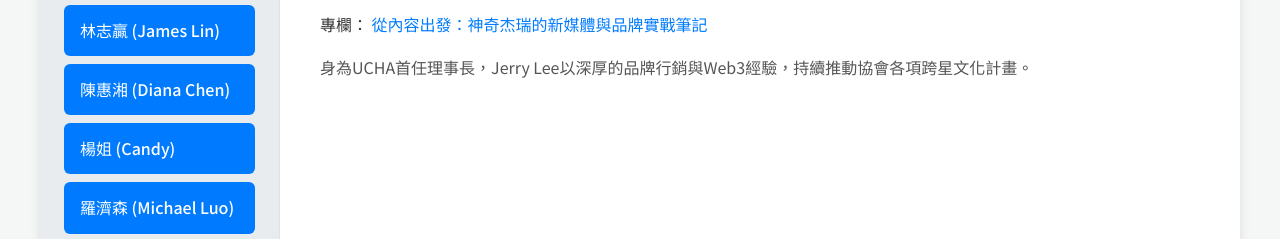
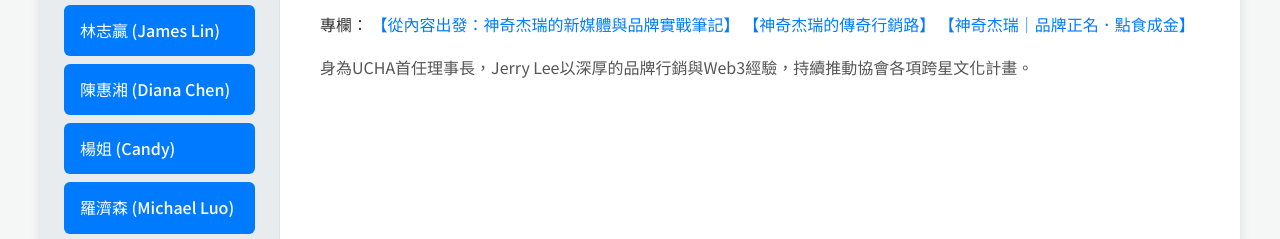
Before and after one commit to jerrylee0217520/foundersData, a plain HTML site: page docs/index.html in a window 1280 px wide. Both pictures are taken after a click on the link "李俊煌 (Jerry Lee)". Shown: the part 547-786 px from the top of the page. Drawn offline with Linux system fonts and the light colour scheme.

Commit message:
Add files via upload

```diff
--- a/docs/index.html
+++ b/docs/index.html
@@ -288,8 +288,13 @@
         <p>
           <strong>專欄：</strong>
           <a href="https://vocus.cc/salon/jerrylee" target="_blank" rel="noopener noreferrer">
-            從內容出發：神奇杰瑞的新媒體與品牌實戰筆記
-          </a>
+            【從內容出發：神奇杰瑞的新媒體與品牌實戰筆記】</a>
+  <a href="https://youtu.be/dCh7Cu_dKgQ" target="_blank" rel="noopener noreferrer">
+            【神奇杰瑞的傳奇行銷路】</a>
+   <a href="https://youtu.be/Lde0odneNBE" target="_blank" rel="noopener noreferrer">
+            【神奇杰瑞｜品牌正名．點食成金】</a>
+
+
         </p>
         <p>身為UCHA首任理事長，Jerry Lee以深厚的品牌行銷與Web3經驗，持續推動協會各項跨星文化計畫。</p>
       </section>
```
